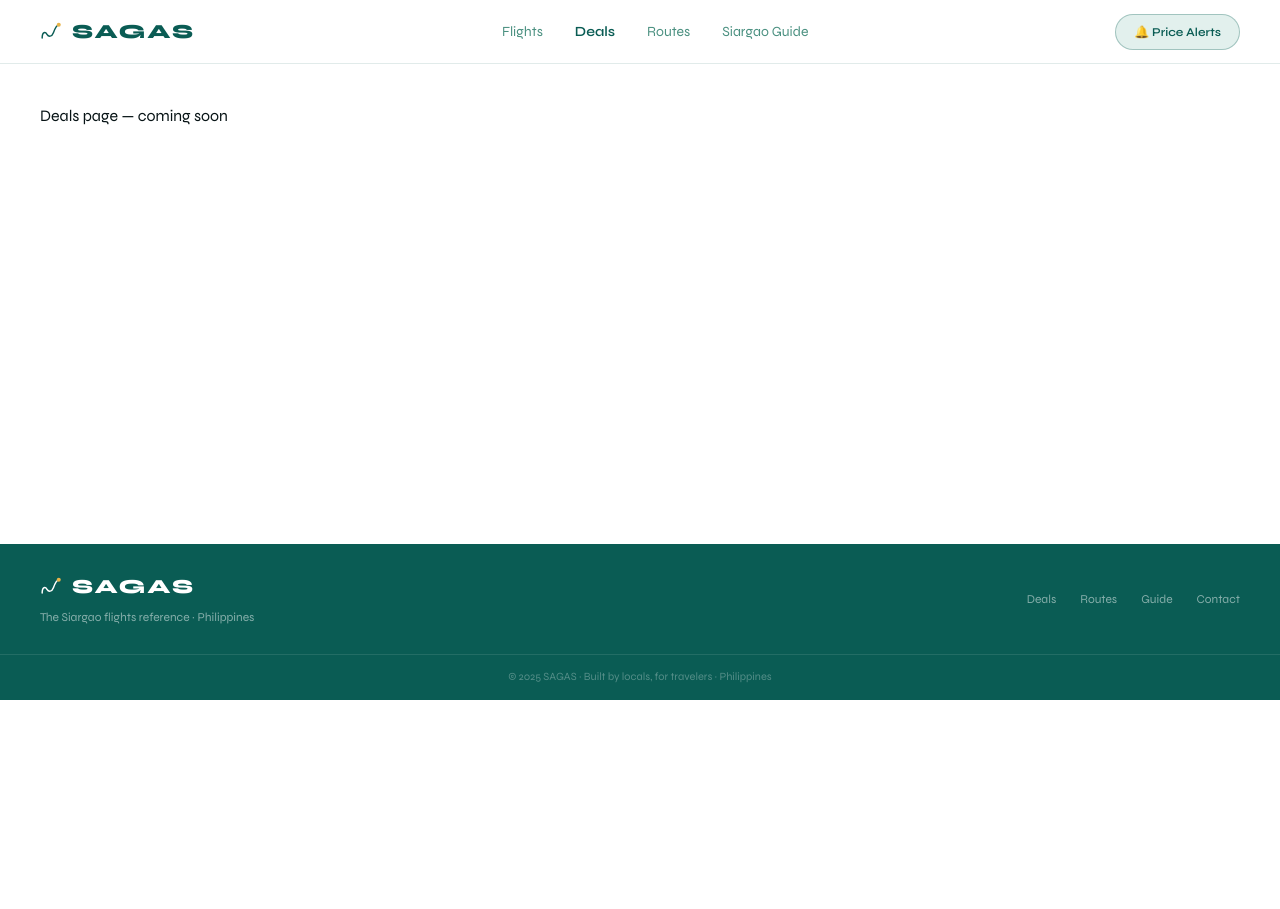
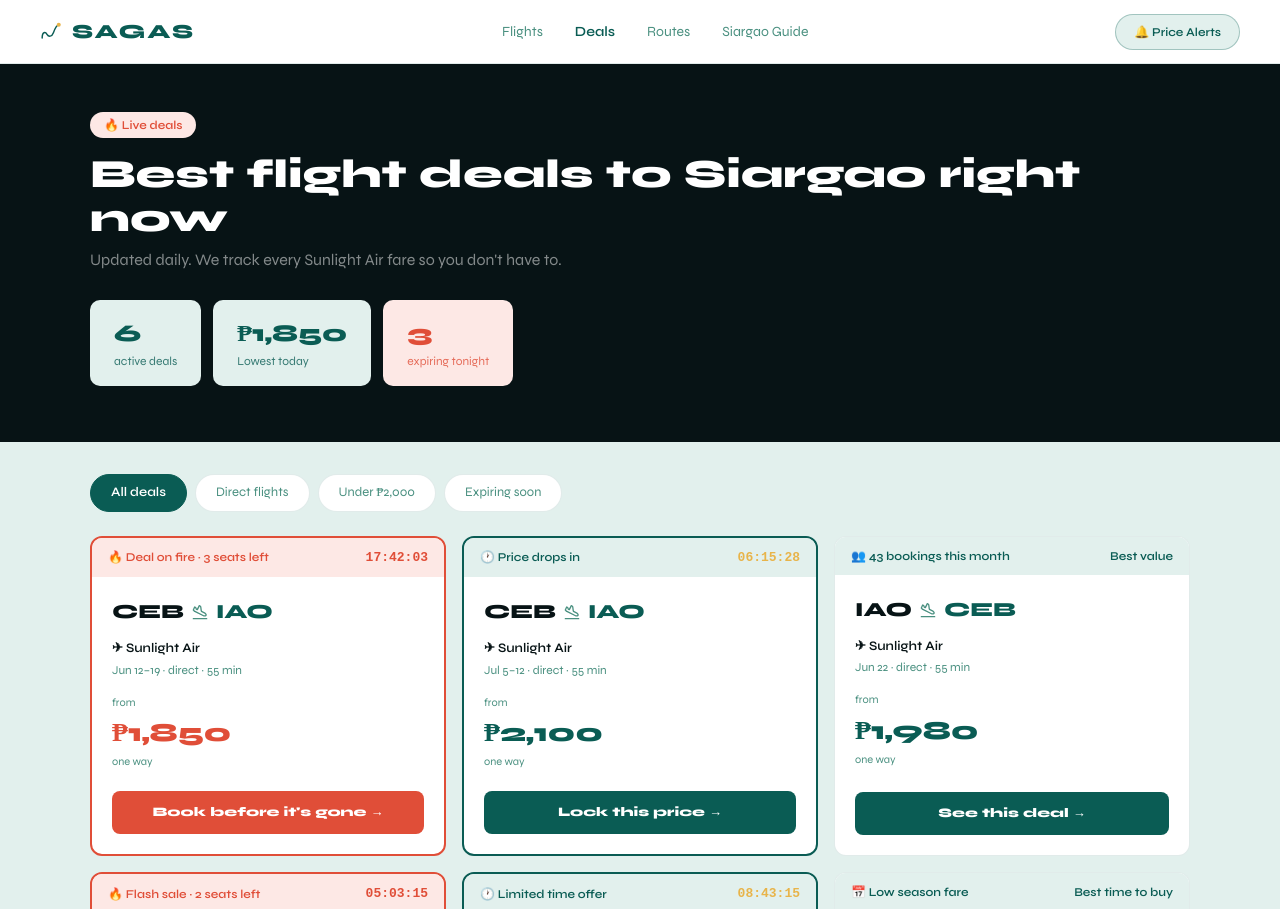
Before and after one commit to benjyamarupro-spec/sagas, a Next.js app: page /deals in a window 1280 px wide. Shown: the top 909 px of the page. Before the commit the page ends 800 px from the top, so only its background shows below. Built offline with nearby package versions, Linux system fonts and the light colour scheme.

Commit message:
Session 4 — Page Deals

```diff
--- a/src/app/deals/page.tsx
+++ b/src/app/deals/page.tsx
@@ -1,3 +1,139 @@
+'use client';
+import { useState, useEffect } from 'react';
+import { Bell, PlaneLanding } from 'lucide-react';
+
+const ALL_DEALS = [
+  { id:1, type:'hot', from:'CEB', to:'IAO', airline:'Sunlight Air', dates:'Jun 12–19', duration:'direct · 55 min', price:1850, label:'🔥 Deal on fire · 3 seats left', timerVal:63728, cta:'Book before it\'s gone' },
+  { id:2, type:'top', from:'CEB', to:'IAO', airline:'Sunlight Air', dates:'Jul 5–12', duration:'direct · 55 min', price:2100, label:'🕐 Price drops in', timerVal:22533, cta:'Lock this price' },
+  { id:3, type:'standard', from:'IAO', to:'CEB', airline:'Sunlight Air', dates:'Jun 22', duration:'direct · 55 min', price:1980, label:'👥 43 bookings this month', urgency:'Best value', timerVal:0, cta:'See this deal' },
+  { id:4, type:'hot', from:'CEB', to:'IAO', airline:'Sunlight Air', dates:'Aug 3–10', duration:'direct · 55 min', price:1850, label:'🔥 Flash sale · 2 seats left', timerVal:18200, cta:'Book before it\'s gone' },
+  { id:5, type:'top', from:'IAO', to:'CEB', airline:'Sunlight Air', dates:'Jul 20', duration:'direct · 55 min', price:1920, label:'🕐 Limited time offer', timerVal:31400, cta:'Lock this price' },
+  { id:6, type:'standard', from:'CEB', to:'IAO', airline:'Sunlight Air', dates:'Sep 1–8', duration:'direct · 55 min', price:1850, label:'📅 Low season fare', urgency:'Best time to buy', timerVal:0, cta:'See this deal' },
+];
+
+function DealCard({ deal }: { deal: typeof ALL_DEALS[0] }) {
+  const [time, setTime] = useState(deal.timerVal);
+  useEffect(() => {
+    if (!deal.timerVal) return;
+    const i = setInterval(() => setTime(t => t > 0 ? t - 1 : 0), 1000);
+    return () => clearInterval(i);
+  }, []);
+  const fmt = (s: number) => {
+    const h = Math.floor(s/3600), m = Math.floor((s%3600)/60), sec = s%60;
+    return `${String(h).padStart(2,'0')}:${String(m).padStart(2,'0')}:${String(sec).padStart(2,'0')}`;
+  };
+  const styles = {
+    hot:      { bar:'var(--coral-light)',  barText:'var(--coral)',      timer:'var(--coral)',      border:'2px solid var(--coral)',      cta:'var(--coral)',   price:'var(--coral)' },
+    top:      { bar:'var(--seafoam)',      barText:'var(--lagoon)',     timer:'var(--golden)',     border:'2px solid var(--lagoon)',     cta:'var(--lagoon)', price:'var(--lagoon)' },
+    standard: { bar:'var(--seafoam)',      barText:'var(--lagoon)',     timer:'var(--lagoon)',     border:'1px solid var(--border)',     cta:'var(--lagoon)', price:'var(--lagoon)' },
+  };
+  const s = styles[deal.type as keyof typeof styles];
+  return (
+    <div style={{ background:'white', borderRadius:12, border:s.border, overflow:'hidden', display:'flex', flexDirection:'column' }}>
+      <div style={{ background:s.bar, padding:'10px 16px', display:'flex', justifyContent:'space-between', alignItems:'center' }}>
+        <span style={{ fontFamily:'Syne', fontWeight:600, fontSize:12, color:s.barText }}>{deal.label}</span>
+        {deal.timerVal > 0
+          ? <span style={{ fontFamily:'monospace', fontWeight:800, fontSize:13, color:s.timer }}>{fmt(time)}</span>
+          : <span style={{ fontFamily:'Syne', fontWeight:600, fontSize:12, color:s.barText }}>{deal.urgency}</span>
+        }
+      </div>
+      <div style={{ padding:20, flex:1 }}>
+        <div style={{ display:'flex', alignItems:'center', gap:8, marginBottom:12 }}>
+          <span style={{ fontFamily:'Syne', fontWeight:800, fontSize:20, color:'var(--nightsurf)' }}>{deal.from}</span>
+          <PlaneLanding size={16} color="var(--lagoon-muted)" />
+          <span style={{ fontFamily:'Syne', fontWeight:800, fontSize:20, color:'var(--lagoon)' }}>{deal.to}</span>
+        </div>
+        <p style={{ fontFamily:'Syne', fontWeight:600, fontSize:13, color:'var(--nightsurf)', marginBottom:2 }}>✈ {deal.airline}</p>
+        <p style={{ fontFamily:'Syne', fontWeight:400, fontSize:12, color:'var(--lagoon-muted)', marginBottom:16 }}>{deal.dates} · {deal.duration}</p>
+        <p style={{ fontFamily:'Syne', fontWeight:400, fontSize:11, color:'var(--lagoon-muted)', marginBottom:2 }}>from</p>
+        <p style={{ fontFamily:'Syne', fontWeight:800, fontSize:26, color:s.price, marginBottom:2 }}>₱{deal.price.toLocaleString()}</p>
+        <p style={{ fontFamily:'Syne', fontWeight:400, fontSize:11, color:'var(--lagoon-muted)' }}>one way</p>
+      </div>
+      <div style={{ padding:'0 20px 20px' }}>
+        <a href="#" target="_blank" rel="noopener noreferrer" style={{ display:'block', textAlign:'center', background:s.cta, color:'white', borderRadius:8, padding:'12px', fontFamily:'Syne', fontWeight:800, fontSize:13, textDecoration:'none' }}>
+          {deal.cta} →
+        </a>
+      </div>
+    </div>
+  );
+}
+
 export default function DealsPage() {
-  return <div style={{padding:40, minHeight:'60vh'}}>Deals page — coming soon</div>;
+  const [filter, setFilter] = useState('all');
+  const TABS = ['all','direct','under2000','expiring'];
+  const TAB_LABELS: Record<string,string> = { all:'All deals', direct:'Direct flights', under2000:'Under ₱2,000', expiring:'Expiring soon' };
+
+  const filtered = ALL_DEALS.filter(d => {
+    if (filter === 'direct') return d.duration.includes('direct');
+    if (filter === 'under2000') return d.price < 2000;
+    if (filter === 'expiring') return d.timerVal > 0 && d.timerVal < 30000;
+    return true;
+  });
+
+  const stats = [
+    { label:'active deals', value:ALL_DEALS.length, color:'var(--seafoam)', textColor:'var(--lagoon)' },
+    { label:'Lowest today', value:'₱1,850', color:'var(--seafoam)', textColor:'var(--lagoon)' },
+    { label:'expiring tonight', value:'3', color:'var(--coral-light)', textColor:'var(--coral)' },
+  ];
+
+  return (
+    <div>
+      {/* Header */}
+      <div style={{ background:'var(--nightsurf)', padding:'48px 40px 56px' }}>
+        <div style={{ maxWidth:1100, margin:'0 auto' }}>
+          <span style={{ background:'var(--coral-light)', color:'var(--coral)', borderRadius:20, padding:'6px 14px', fontFamily:'Syne', fontWeight:600, fontSize:12 }}>🔥 Live deals</span>
+          <h1 style={{ fontFamily:'Syne', fontWeight:800, fontSize:40, color:'white', margin:'16px 0 8px', lineHeight:1.1 }}>Best flight deals to Siargao right now</h1>
+          <p style={{ fontFamily:'Syne', fontWeight:400, fontSize:16, color:'rgba(255,255,255,0.5)' }}>Updated daily. We track every Sunlight Air fare so you don't have to.</p>
+          <div style={{ display:'flex', gap:12, marginTop:28 }}>
+            {stats.map((s,i) => (
+              <div key={i} style={{ background:s.color, borderRadius:10, padding:'16px 24px' }}>
+                <p style={{ fontFamily:'Syne', fontWeight:800, fontSize:24, color:s.textColor }}>{s.value}</p>
+                <p style={{ fontFamily:'Syne', fontWeight:400, fontSize:12, color:s.textColor, opacity:0.8 }}>{s.label}</p>
+              </div>
+            ))}
+          </div>
+        </div>
+      </div>
+
+      {/* Content */}
+      <div style={{ background:'var(--seafoam)', padding:'32px 40px 48px' }}>
+        <div style={{ maxWidth:1100, margin:'0 auto' }}>
+          {/* Filter tabs */}
+          <div style={{ display:'flex', gap:8, marginBottom:24, flexWrap:'wrap' }}>
+            {TABS.map(t => (
+              <button key={t} onClick={() => setFilter(t)} style={{
+                background: filter===t ? 'var(--lagoon)' : 'white',
+                color: filter===t ? 'white' : 'var(--lagoon-muted)',
+                border: `1px solid ${filter===t ? 'var(--lagoon)' : 'var(--border)'}`,
+                borderRadius:20, padding:'8px 20px',
+                fontFamily:'Syne', fontWeight: filter===t ? 600 : 400, fontSize:13,
+                cursor:'pointer',
+              }}>
+                {TAB_LABELS[t]}
+              </button>
+            ))}
+          </div>
+
+          {/* Grid */}
+          <div style={{ display:'grid', gridTemplateColumns:'repeat(3, 1fr)', gap:16, marginBottom:32 }}>
+            {filtered.map(d => <DealCard key={d.id} deal={d} />)}
+          </div>
+
+          {/* Alert strip */}
+          <div style={{ background:'white', border:'1px solid var(--border)', borderRadius:16, padding:'24px 28px', display:'flex', alignItems:'center', gap:20 }}>
+            <div style={{ width:44, height:44, background:'var(--seafoam)', borderRadius:10, display:'flex', alignItems:'center', justifyContent:'center', flexShrink:0 }}>
+              <Bell size={20} color="var(--lagoon)" />
+            </div>
+            <div style={{ flex:1 }}>
+              <p style={{ fontFamily:'Syne', fontWeight:600, fontSize:15, color:'var(--nightsurf)', marginBottom:4 }}>Never miss a deal to Siargao</p>
+              <p style={{ fontFamily:'Syne', fontWeight:400, fontSize:13, color:'var(--lagoon-muted)' }}>Set your route and budget. We ping you the moment a price drops.</p>
+            </div>
+            <button style={{ background:'var(--lagoon)', color:'white', border:'none', borderRadius:8, padding:'12px 22px', fontFamily:'Syne', fontWeight:800, fontSize:12, cursor:'pointer', whiteSpace:'nowrap' }}>
+              🔔 Set price alert
+            </button>
+          </div>
+        </div>
+      </div>
+    </div>
+  );
 }
```
